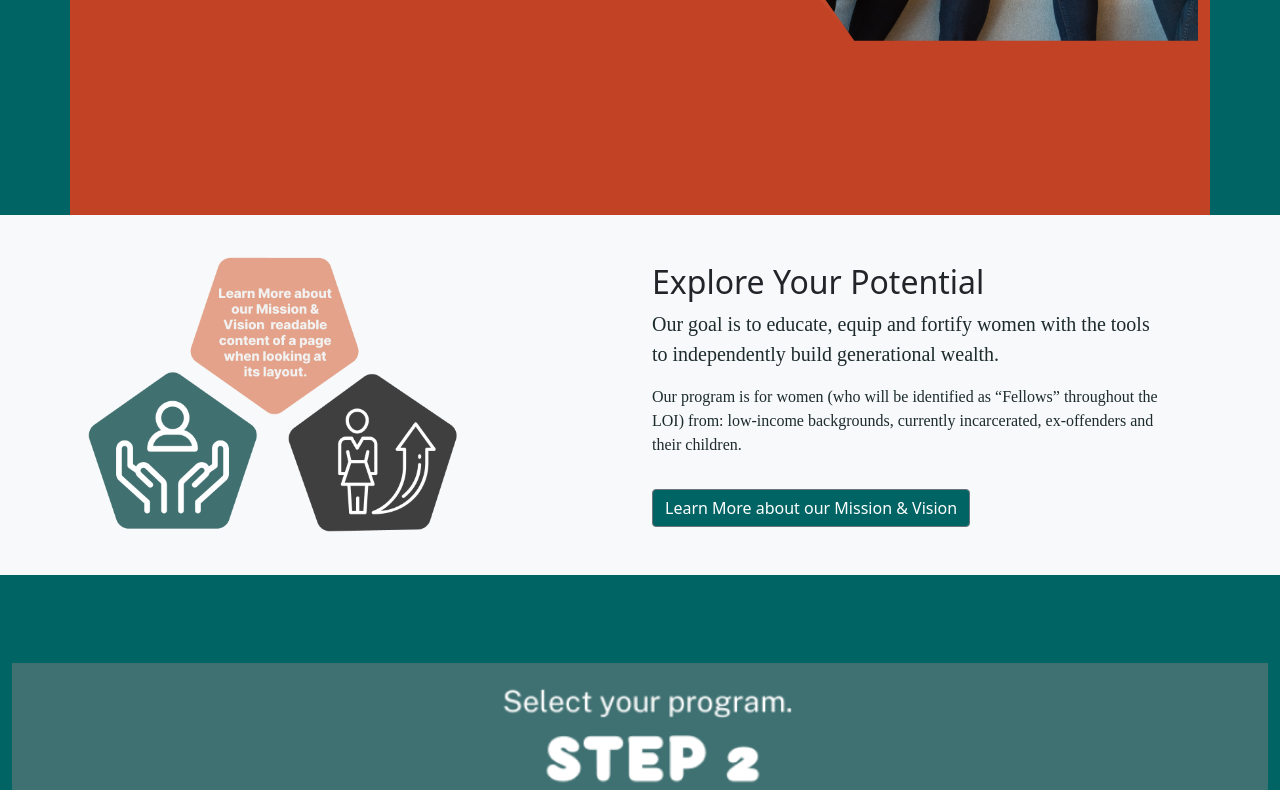
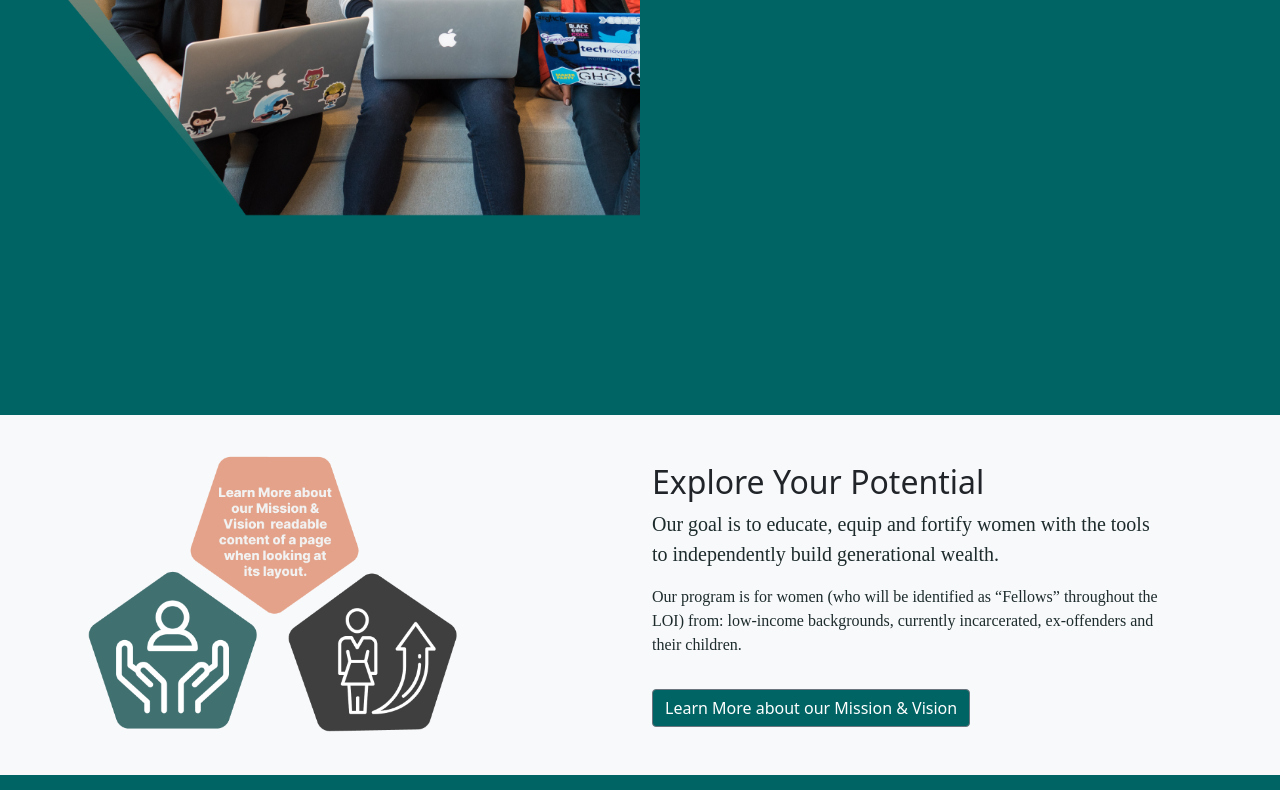
Before and after one commit to Maheen85/EPISO_Foundation_Website, a plain HTML site: page index.html in a window 1280 px wide. Shown: the part 549-1339 px from the top of the page. Drawn offline with nearby package versions, Linux system fonts and the light colour scheme.

Commit message:
in index.html moving image outside container and putting it directly in section

```diff
--- a/index.html
+++ b/index.html
@@ -82,9 +82,12 @@
                     <h1>We educate/equip/fortify women with the tools to build generational wealth via  <span class="text-warning">STEAM & Tech Careers</span> </h1>
 
                 </div>
+                <!--
                 <img class="img-fluid w-50 d-none d-sm-block" src="img/showcase_pic.png" alt="picture of women working on laptops">
+                -->
             </div>
         </div>
+        <img class="img-fluid w-50 d-none d-sm-block" src="img/showcase_pic.png" alt="picture of women working on laptops">
     </section>
 
 
```
